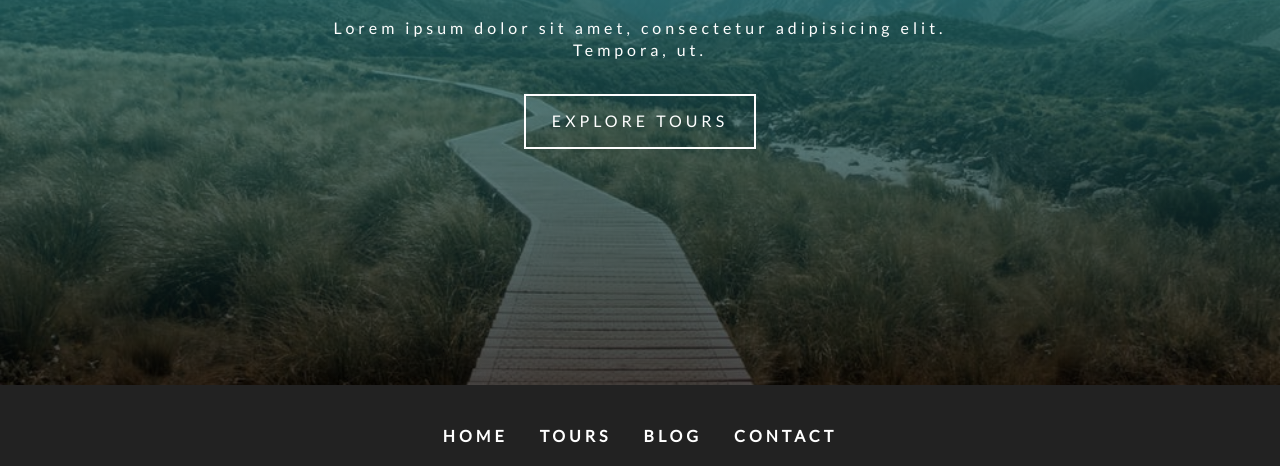
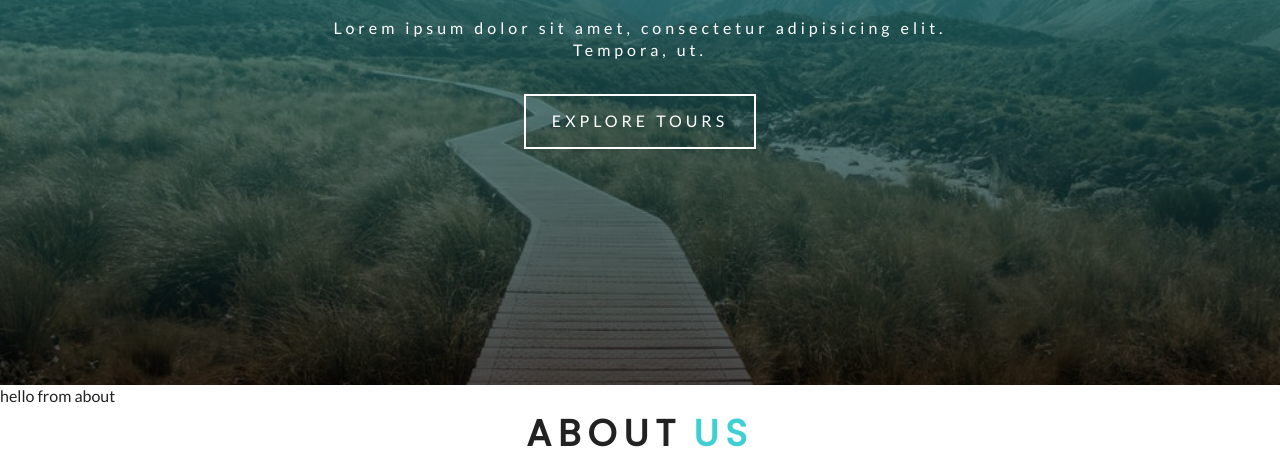
Before and after one commit to flast1k/gatsby-example-project, a Gatsby site: page / in a window 1280 px wide. Shown: the part 500-966 px from the top of the page. Built offline with nearby package versions, Linux system fonts and the light colour scheme; Gatsby itself is replaced by a stand-in of ours.

Commit message:
add title styled component

```diff
--- /dev/null
+++ b/src/components/Home/About.js
@@ -0,0 +1,13 @@
+import React from 'react';
+
+import Title from '../Title';
+
+const About = () => {
+  return (
+    <div>
+      hello from about <Title title="about" subtitle="us" />
+    </div>
+  );
+};
+
+export default About;
--- /dev/null
+++ b/src/components/Title.js
@@ -0,0 +1,42 @@
+import React from 'react';
+import styled from 'styled-components';
+
+const Title = ({ title, subtitle }) => {
+  return (
+    <TitleWrapper>
+      <h4>
+        <span className="title">{title}</span>
+        <span>{subtitle}</span>
+      </h4>
+    </TitleWrapper>
+  );
+};
+
+const TitleWrapper = styled.div`
+  text-transform: uppercase;
+  font-size: 2.3rem;
+  margin-bottom: 2rem;
+
+  h4 {
+    text-align: center;
+    letter-spacing: 7px;
+    color: var(--primaryColor);
+  }
+
+  .title {
+    color: var(--mainBlack);
+  }
+
+  span {
+    display: block;
+  }
+
+  @media (min-width: 576px) {
+    span {
+      display: inline-block;
+      margin: 0 0.35rem;
+    }
+  }
+`;
+
+export default Title;
--- a/src/pages/index.js
+++ b/src/pages/index.js
@@ -4,6 +4,7 @@
 import Layout from '../components/Layout';
 import SimpleHero from '../components/SimpleHero';
 import Banner from '../components/Banner';
+import About from '../components/Home/About';
 
 export default function Home() {
   return (
@@ -18,6 +19,7 @@
           </Link>
         </Banner>
       </SimpleHero>
+      <About />
     </Layout>
   );
 }
```
Also changed, not shown: src/pages/tours.js (+1 -10 lines).
